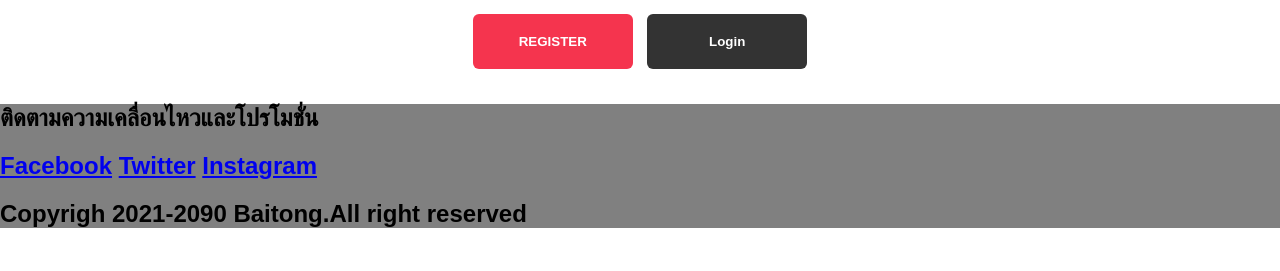
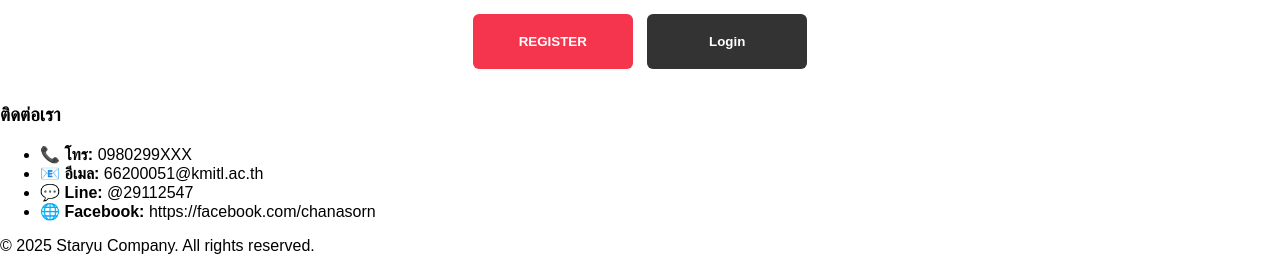
Before and after one commit to Kiarttiyot/Anime_Diary_web_with_django, a Django app: page / in a window 1280 px wide. Shown: the part 968-1239 px from the top of the page. Before the commit the page ends 1196 px from the top, so only its background shows below. Run offline with Django 5.2, Linux system fonts and the light colour scheme; some web fonts are replaced.

Commit message:
new footer

```diff
--- a/app_general/templates/app_general/components/site_footer.html
+++ b/app_general/templates/app_general/components/site_footer.html
@@ -1,10 +1,16 @@
-<footer style="background-color: gray;">
-        <h2>ติดตามความเคลื่อนไหวและโปรโมชั่น</h2>
-        <h2>
-        <a href="#">Facebook</a>
-        <a href="#">Twitter</a>
-        <a href="#">Instagram</a>
-        </h2>
+{%load static%}
+<link rel="stylesheet" href="{% static 'app_general/footer.css' %}">
 
-        <h2>Copyrigh 2021-2090 Baitong.All right reserved</h2>
+
+<footer class="footer">
+  <div class="footer-container">
+    <h3>ติดต่อเรา</h3>
+    <ul class="contact-list">
+      <li><strong>📞 โทร:</strong> 0980299XXX</li>
+      <li><strong>📧 อีเมล:</strong> 66200051@kmitl.ac.th</li>
+      <li><strong>💬 Line:</strong> @29112547</li>
+      <li><strong>🌐 Facebook:</strong> https://facebook.com/chanasorn</li>
+    </ul>
+    <p class="copyright">© 2025 Staryu Company. All rights reserved.</p>
+  </div>
 </footer>
```
Also changed, not shown: app_general/static/footer.css (added, +42 -0 lines).
